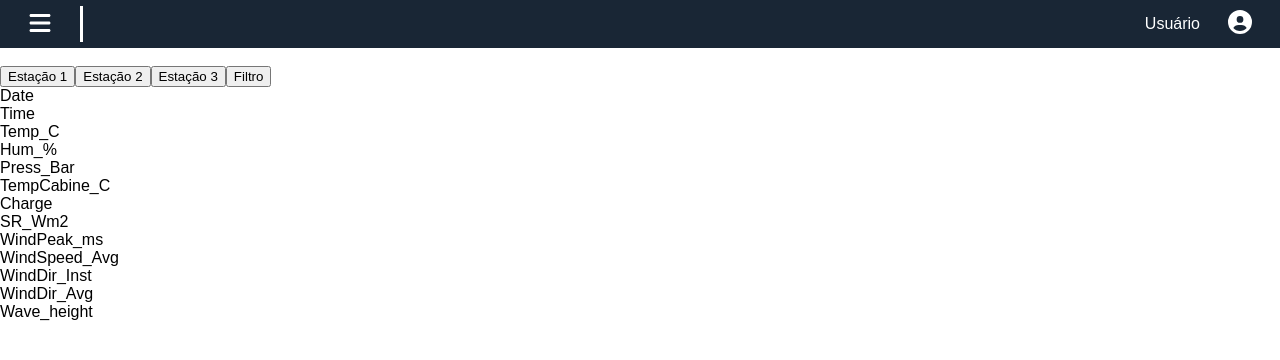
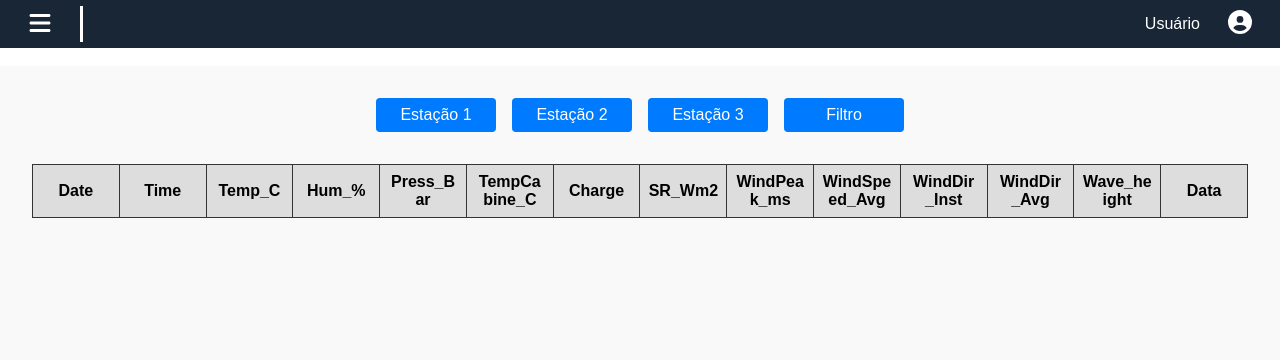
Before and after one commit to AndreHVentura/Cloud.io, a React (Create React App) app in the folder front/: page /history in a window 1280 px wide. Shown: the top 360 px of the page. Built offline with nearby package versions, Linux system fonts and the light colour scheme.

Commit message:
layout tela de historico

```diff
--- a/front/src/pages/Historico.tsx
+++ b/front/src/pages/Historico.tsx
@@ -1,6 +1,8 @@
 import { useState } from "react";
 import NavBar from "../components/Navbar";
 import Topbar from "../components/Topbar";
+import styled from "styled-components";
+import { ButtonGroup, Container, StyledTable } from "../styles/historico";
 
 export default function Historico(){
     const [isActive, setIsActive] = useState<string>("close");
@@ -13,23 +15,64 @@ export default function Historico(){
         <Topbar helper={toggle} />
         {/* <>Graficos com registros meterologicos do dia ,com filtro para registros passados</> */}
         <br></br>
+        <Container>
+      <ButtonGroup>
         <button id="e1">Estação 1</button>
         <button id="e2">Estação 2</button>
         <button id="e3">Estação 3</button>
         <button id="filter">Filtro</button>
-        <div id="Date">Date</div>
-        <div id="Time">Time</div>
-        <div id="Temp_C">Temp_C</div>
-        <div id="Hum_%">Hum_%</div>
-        <div id="Press_Bar">Press_Bar</div>
-        <div id="TempCabine_C">TempCabine_C</div>
-        <div id="Charge">Charge</div>
-        <div id="SR_Wm2">SR_Wm2</div>
-        <div id="WindPeak_ms">WindPeak_ms</div>
-        <div id="WindSpeed_Avg">WindSpeed_Avg</div>
-        <div id="WindDir_Inst">WindDir_Inst</div>
-        <div id="WindDir_Avg">WindDir_Avg</div>
-        <div id="Wave_height">Wave_height</div>
+      </ButtonGroup>
+
+      <StyledTable>
+        <thead>
+          <tr>
+            <th>Date</th>
+            <th>Time</th>
+            <th>Temp_C</th>
+            <th>Hum_%</th>
+            <th>Press_Bar</th>
+            <th>TempCabine_C</th>
+            <th>Charge</th>
+            <th>SR_Wm2</th>
+            <th>WindPeak_ms</th>
+            <th>WindSpeed_Avg</th>
+            <th>WindDir_Inst</th>
+            <th>WindDir_Avg</th>
+            <th>Wave_height</th>
+            <th>Data</th>
+        {/* <th>Hora</th>
+            <th>Temperatura (°C)</th>
+            <th>Umidade (%)</th>
+            <th>Pressão (Bar)</th>
+            <th>Temp. da Cabine (°C)</th>
+            <th>Carga</th>
+            <th>Radiação Solar (W/m²)</th>
+            <th>Pico de Vento (m/s)</th>
+            <th>Vel. Média do Vento (m/s)</th>
+            <th>Dir. Inst. do Vento</th>
+            <th>Dir. Média do Vento</th>
+            <th>Altura da Onda</th> */}
+          </tr>
+        </thead>
+        <tbody>
+          <tr>
+            {/* <td id="Date"></td>
+            <td id="Time"></td>
+            <td id="Temp_C"></td>
+            <td id="Hum_%"></td>
+            <td id="Press_Bar"></td>
+            <td id="TempCabine_C"></td>
+            <td id="Charge"></td>
+            <td id="SR_Wm2"></td>
+            <td id="WindPeak_ms"></td>
+            <td id="WindSpeed_Avg"></td>
+            <td id="WindDir_Inst"></td>
+            <td id="WindDir_Avg"></td>
+            <td id="Wave_height"></td> */}
+          </tr>
+        </tbody>
+      </StyledTable>
+    </Container>
         </>
     )
 }
--- /dev/null
+++ b/front/src/styles/historico.tsx
@@ -0,0 +1,76 @@
+import styled from "styled-components";
+
+export const Container = styled.div`
+  display: flex;
+  flex-direction: column;
+  align-items: center;
+  justify-content: flex-start;
+  min-height: 100vh;
+  background-color: #f9f9f9;
+  padding: 2rem;
+
+  @media (max-width: 768px) {
+    padding: 1rem;
+  }
+`;
+
+export const ButtonGroup = styled.div`
+  display: flex;
+  flex-wrap: wrap;
+  justify-content: center;
+  gap: 1rem;
+  margin-bottom: 2rem;
+
+  button {
+    flex: 1 1 auto;
+    min-width: 120px;
+    padding: 0.5rem 1rem;
+    border: none;
+    background-color: #007BFF;
+    color: white;
+    font-size: 1rem;
+    cursor: pointer;
+    border-radius: 4px;
+    transition: background-color 0.3s;
+
+    &:hover {
+      background-color: #0056b3;
+    }
+
+    @media (max-width: 480px) {
+      font-size: 0.9rem;
+      padding: 0.4rem 0.8rem;
+    }
+  }
+`;
+
+export const TableWrapper = styled.div`
+  width: 100%;
+`;
+
+export const StyledTable = styled.table`
+  width: 100%;
+  table-layout: fixed;
+  border-collapse: collapse;
+
+  th, td {
+    border: 1px solid #333;
+    padding: 0.5rem;
+    text-align: center;
+    word-wrap: break-word;
+    overflow-wrap: break-word;
+    white-space: normal;
+  }
+
+  th {
+    background-color: #ddd;
+  }
+
+  @media (max-width: 768px) {
+    font-size: 0.9rem;
+
+    th, td {
+      padding: 0.4rem;
+    }
+  }
+`;
```
